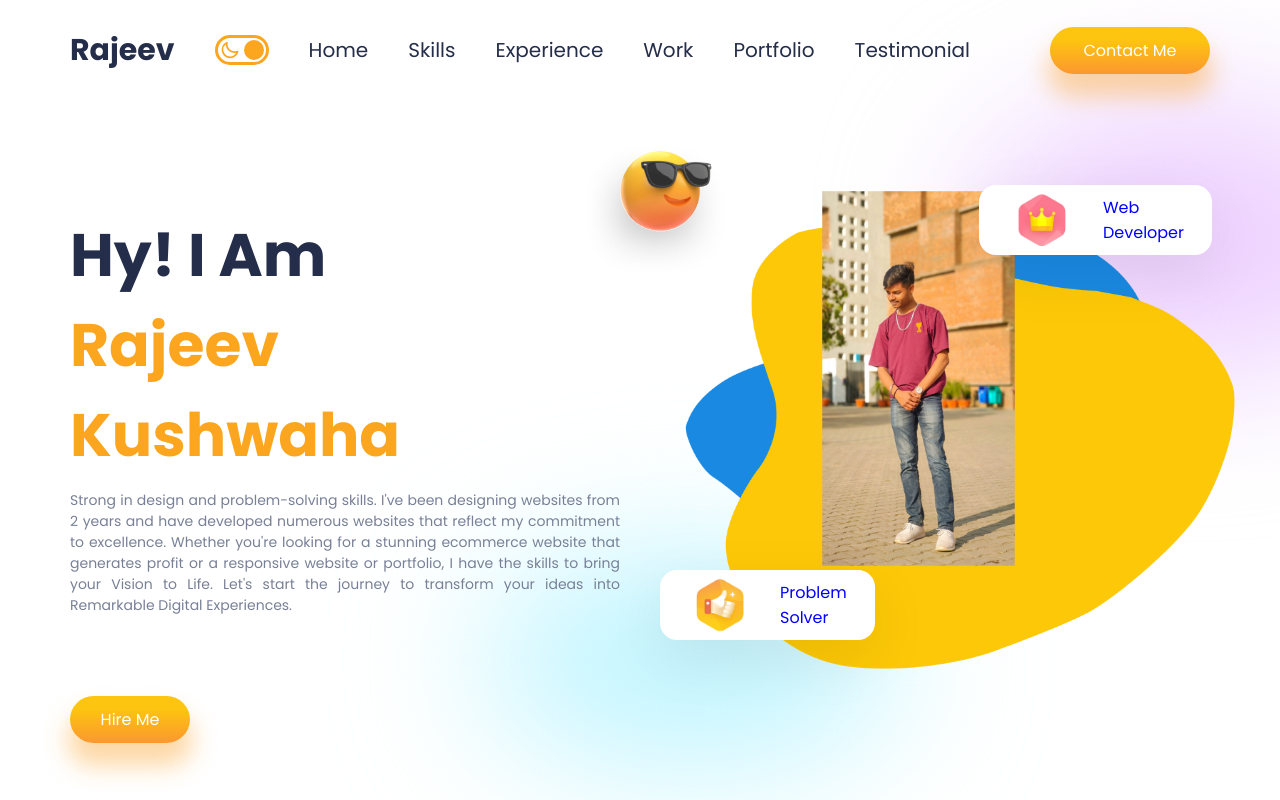
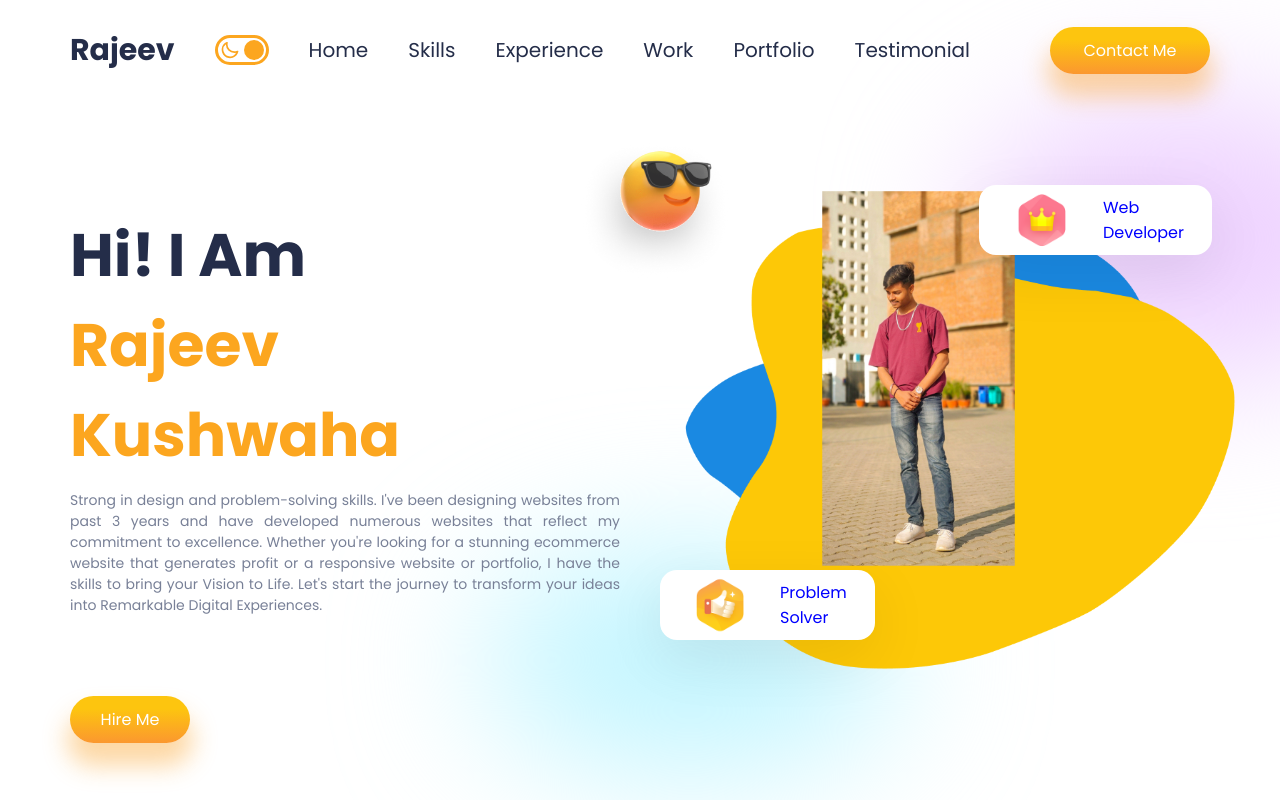
Before and after one commit to rajeev-30/react-portfolio1, a React (Create React App) app: page / in a window 1280 px wide. Shown: the top 800 px of the page. Built offline with nearby package versions, Linux system fonts and the light colour scheme.

Commit message:
Update intro.jsx

```diff
--- a/src/Components/Intro/intro.jsx
+++ b/src/Components/Intro/intro.jsx
@@ -21,11 +21,11 @@ const intro = () => {
     <div className="intro">
       <div className="i-left">
         <div className="i-name">
-          <span>Hy! I Am</span>
+          <span>Hi! I Am</span>
           <span>Rajeev Kushwaha</span>
           <span>
             Strong in design and problem-solving skills. I've been designing
-            websites from 2 years and have developed numerous websites that
+            websites from past 3 years and have developed numerous websites that
             reflect my commitment to excellence. Whether you're looking for
             a stunning ecommerce website that generates profit or a
             responsive website or portfolio, I have the skills to bring your
```
